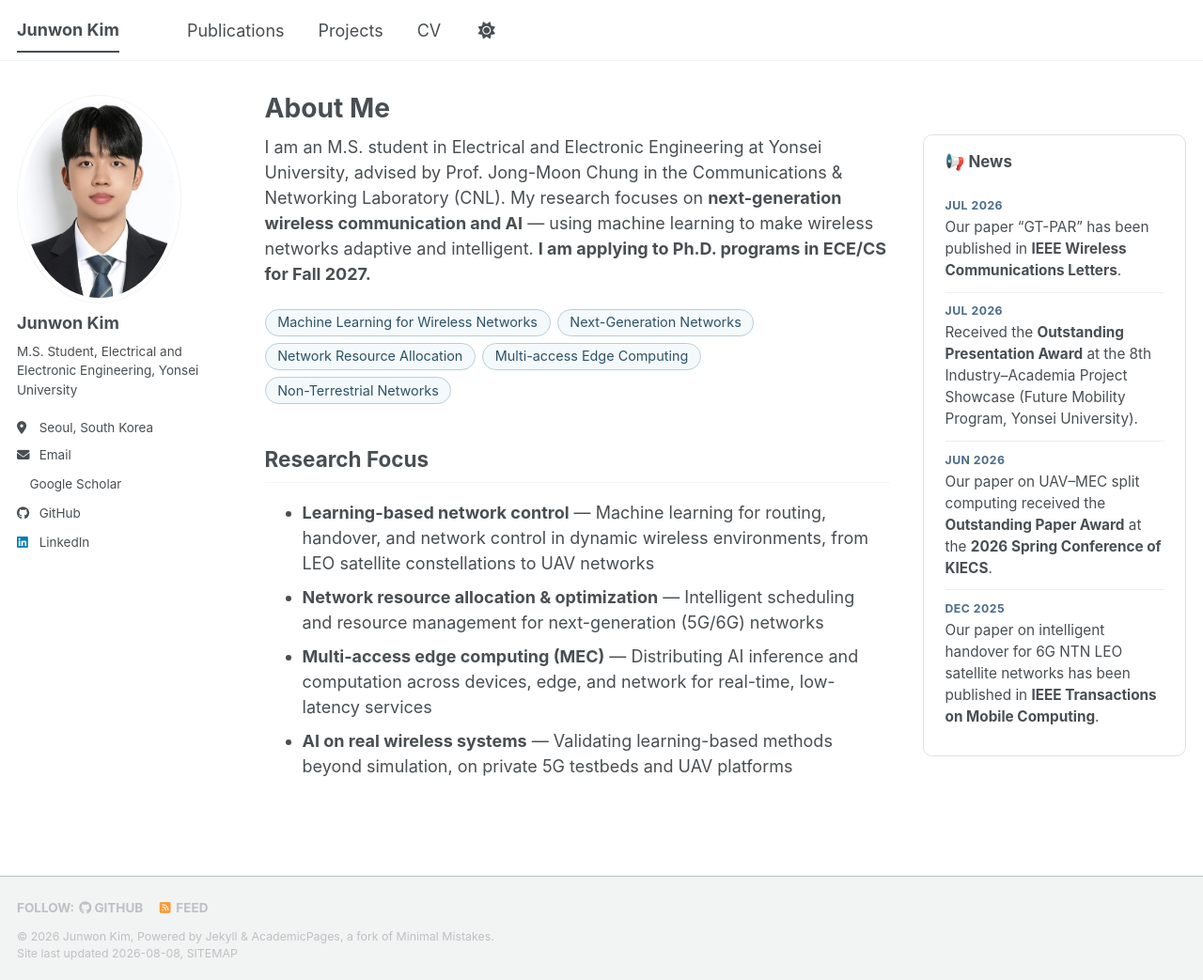
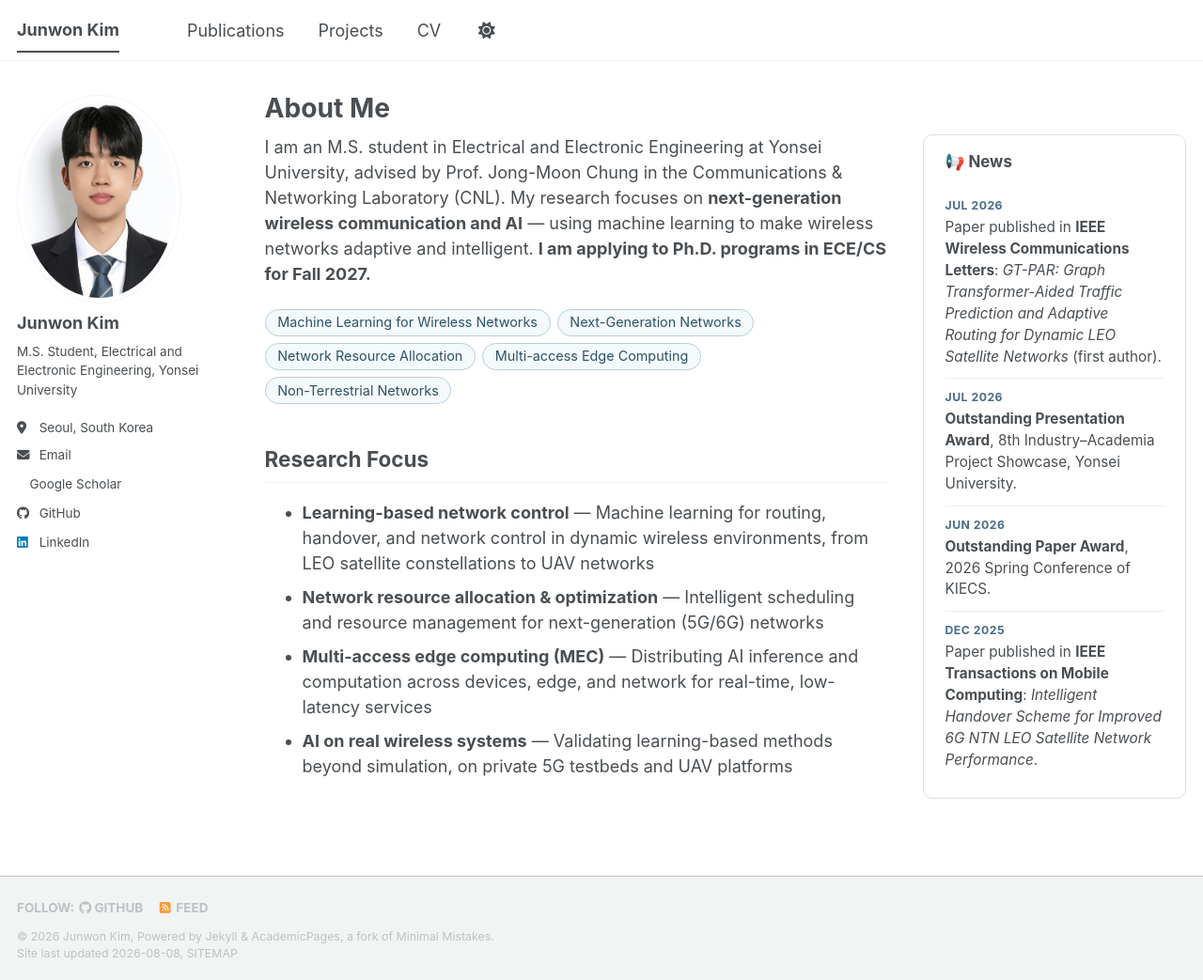
Before and after one commit to Junwon-Kim216/Junwon-Kim216.github.io, a Jekyll site: the page built from _pages/about.md, in a window 1280 px wide and 1043 px high. Shown: the whole window at 94% size. Built offline with Jekyll 4.4.1, drawn with Linux system fonts in a browser that asks for light colours; a style sheet for code colours, icons or effects is not loaded.

Commit message:
Update about.md

```diff
--- a/_pages/about.md
+++ b/_pages/about.md
@@ -33,22 +33,22 @@ redirect_from:
 
     <div class="news-item">
       <span class="news-date">JUL 2026</span>
-      <p>Our paper “GT-PAR” has been published in <strong>IEEE Wireless Communications Letters</strong>.</p>
+      <p>Paper published in <strong>IEEE Wireless Communications Letters</strong>: <em>GT-PAR: Graph Transformer-Aided Traffic Prediction and Adaptive Routing for Dynamic LEO Satellite Networks</em> (first author).</p>
     </div>
 
     <div class="news-item">
       <span class="news-date">JUL 2026</span>
-      <p>Received the <strong>Outstanding Presentation Award</strong> at the 8th Industry–Academia Project Showcase (Future Mobility Program, Yonsei University).</p>
+      <p><strong>Outstanding Presentation Award</strong>, 8th Industry–Academia Project Showcase, Yonsei University.</p>
     </div>
 
     <div class="news-item">
       <span class="news-date">JUN 2026</span>
-      <p>Our paper on UAV–MEC split computing received the <strong>Outstanding Paper Award</strong> at the <strong>2026 Spring Conference of KIECS</strong>.</p>
+      <p><strong>Outstanding Paper Award</strong>, 2026 Spring Conference of KIECS.</p>
     </div>
 
     <div class="news-item">
       <span class="news-date">DEC 2025</span>
-      <p>Our paper on intelligent handover for 6G NTN LEO satellite networks has been published in <strong>IEEE Transactions on Mobile Computing</strong>.</p>
+      <p>Paper published in <strong>IEEE Transactions on Mobile Computing</strong>: <em>Intelligent Handover Scheme for Improved 6G NTN LEO Satellite Network Performance</em>.</p>
     </div>
   </aside>
 </div>
```
